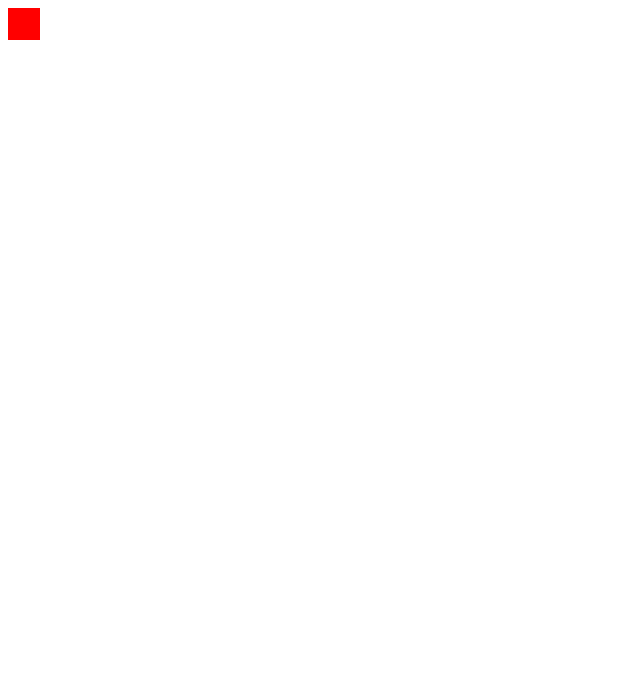
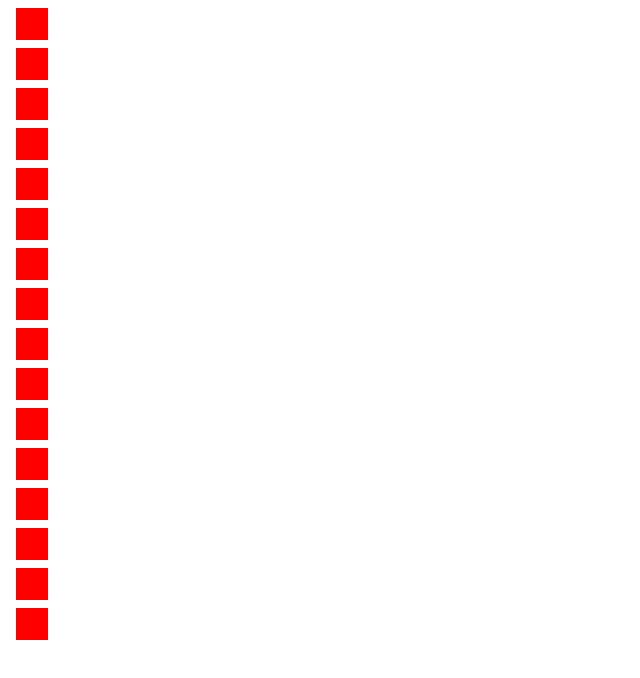
Before and after one commit to TimEdwards00/odin-etch, a plain HTML site: page index.html in a window 1280 px wide. Shown: the whole page, without its empty margins (0-640 px from the left). Drawn offline with Linux system fonts and the light colour scheme.

Commit message:
got squares working

```diff
--- a/script.js
+++ b/script.js
@@ -1,7 +1,14 @@
 const container = document.querySelector('#container-main');
-
-const pixel = document.createElement('div');
-pixel.classList.add('pixel');
+const size = 4
 
 
-container.appendChild(pixel)
+for (let i = 0; i < (size * size); i++) {
+    container.appendChild(document.createElement('div'))
+
+};
+
+const pixels = container.querySelectorAll('div')
+
+pixels.forEach((pixel) => {
+    pixel.classList.add('pixel')
+})
--- a/styles.css
+++ b/styles.css
@@ -2,4 +2,5 @@
     height: 32px;
     width: 32px;
     background-color: red;
+    margin: 8px;
 }
```
